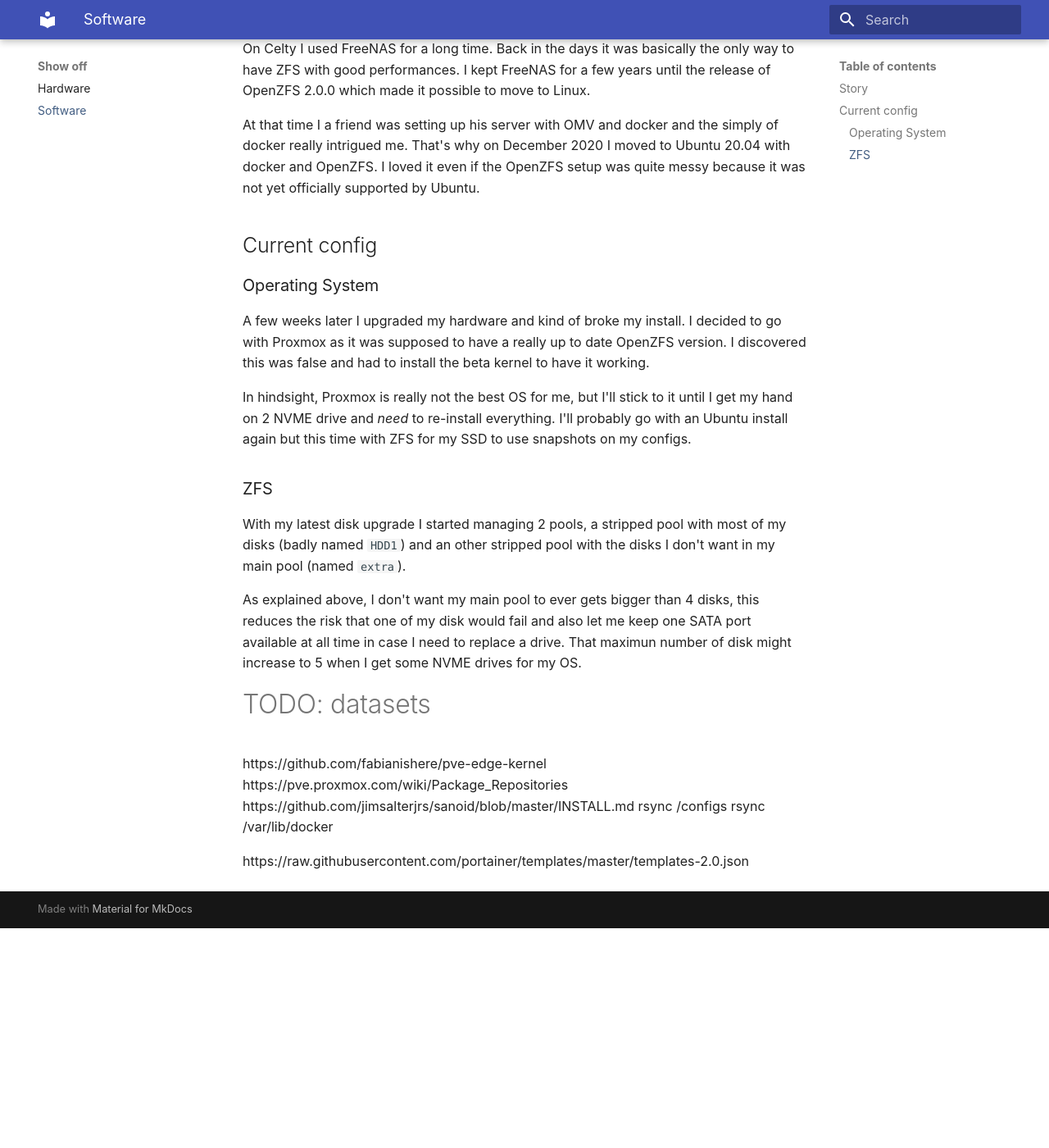
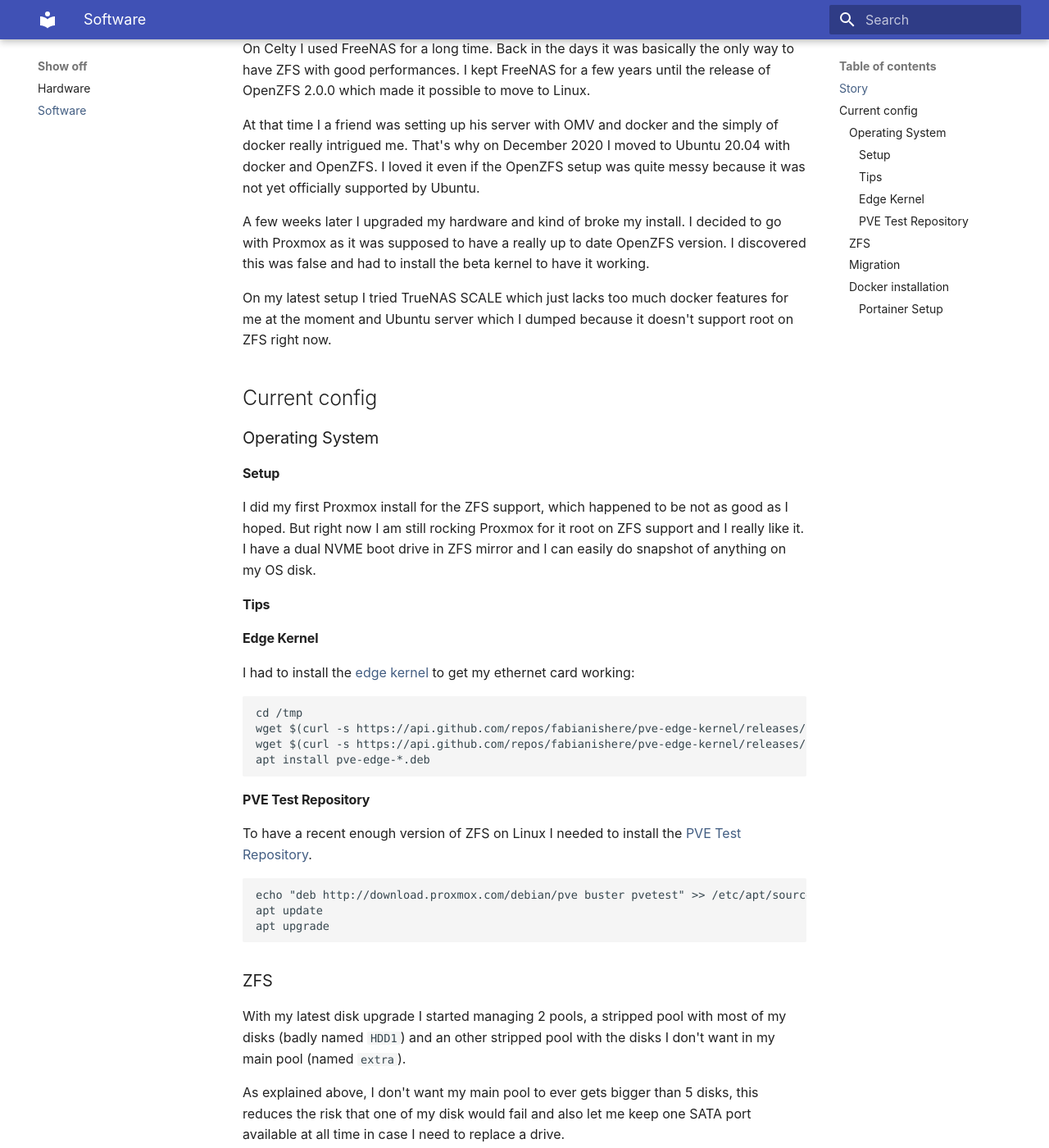
Before and after one commit to xorob0/docs, an MkDocs documentation site: the page built from docs/software.md, in a window 1280 px wide and 1400 px high, scrolled down 366 px. Shown: the whole window at 82% size. Built offline with MkDocs 1.6.1 and Material for MkDocs 9.7.7, drawn with Linux system fonts in a browser that asks for light colours; before the commit the page ends 1498 px from its top, so only the background shows below that; some of the changed text lies outside the part shown.

Commit message:
software update

````diff
--- a/docs/software.md
+++ b/docs/software.md
@@ -10,26 +10,89 @@
 
 At that time I a friend was setting up his server with OMV and docker and the simply of docker really intrigued me. That's why on December 2020 I moved to Ubuntu 20.04 with docker and OpenZFS. I loved it even if the OpenZFS setup was quite messy because it was not yet officially supported by Ubuntu.
 
+A few weeks later I upgraded my hardware and kind of broke my install. I decided to go with Proxmox as it was supposed to have a really up to date OpenZFS version. I discovered this was false and had to install the beta kernel to have it working.
+
+On my latest setup I tried TrueNAS SCALE which just lacks too much docker features for me at the moment and Ubuntu server which I dumped because it doesn't support root on ZFS right now.
+
 ## Current config
 
 ### Operating System
 
-A few weeks later I upgraded my hardware and kind of broke my install. I decided to go with Proxmox as it was supposed to have a really up to date OpenZFS version. I discovered this was false and had to install the beta kernel to have it working.
+#### Setup
 
-In hindsight, Proxmox is really not the best OS for me, but I'll stick to it until I get my hand on 2 NVME drive and _need_ to re-install everything. I'll probably go with an Ubuntu install again but this time with ZFS for my SSD to use snapshots on my configs.
+I did my first Proxmox install for the ZFS support, which happened to be not as good as I hoped. But right now I am still rocking Proxmox for it root on ZFS support and I really like it. I have a dual NVME boot drive in ZFS mirror and I can easily do snapshot of anything on my OS disk.
+
+#### Tips
+
+#### Edge Kernel
+
+I had to install the [edge kernel](https://github.com/fabianishere/pve-edge-kernel) to get my ethernet card working:
+
+```
+cd /tmp
+wget $(curl -s https://api.github.com/repos/fabianishere/pve-edge-kernel/releases/latest | grep 'browser_' | cut -d\" -f4 | grep headers)
+wget $(curl -s https://api.github.com/repos/fabianishere/pve-edge-kernel/releases/latest | grep 'browser_' | cut -d\" -f4 | grep kernel | head -1)
+apt install pve-edge-*.deb
+```
+
+#### PVE Test Repository
+
+To have a recent enough version of ZFS on Linux I needed to install the [PVE Test Repository](https://pve.proxmox.com/wiki/Package_Repositories#sysadmin_test_repo).
+
+```
+echo "deb http://download.proxmox.com/debian/pve buster pvetest" >> /etc/apt/sources.list
+apt update
+apt upgrade
+```
 
 ### ZFS
 
 With my latest disk upgrade I started managing 2 pools, a stripped pool with most of my disks (badly named `HDD1`) and an other stripped pool with the disks I don't want in my main pool (named `extra`).
 
-As explained above, I don't want my main pool to ever gets bigger than 4 disks, this reduces the risk that one of my disk would fail and also let me keep one SATA port available at all time in case I need to replace a drive. That maximun number of disk might increase to 5 when I get some NVME drives for my OS.
+As explained above, I don't want my main pool to ever gets bigger than 5 disks, this reduces the risk that one of my disk would fail and also let me keep one SATA port available at all time in case I need to replace a drive.
 
-#TODO: datasets
+I only have a few datasets:
 
-https://github.com/fabianishere/pve-edge-kernel
-https://pve.proxmox.com/wiki/Package_Repositories
-https://github.com/jimsalterjrs/sanoid/blob/master/INSTALL.md
-rsync /configs
-rsync /var/lib/docker
+- `HDD1/Media`: with all my medias (and my download folder). This needs to be on the same dataset so I can hardlink my movies from my download folder to my Movies folder (and avoid duplicates)
+- `HDD1/Documents`: with my NextCloud storage, including my pictures
+- `HDD1/Backups`: with some old unorganized backups and some new Time Machine backups
 
-https://raw.githubusercontent.com/portainer/templates/master/templates-2.0.json
+I also have a ZFS root (`rpool`) partition with a few datasets
+
+- `rpool/configs`: all my configs folders that I mount on my docker containers
+  - `rpool/configs/plex`: some of my container have their own datasets so it's easier to backup
+
+### Migration
+
+To migrate from an existing proxmox to a new install, all I have to do is:
+
+```
+rsync -av /mnt/old/configs /configs
+rsync -av /mnt/old/var/lib/docker /docker
+```
+
+### Docker installation
+
+I install docker directly on the proxmox host as I probably won't ever use LXC or KVM.
+
+```
+apt remove docker docker-engine docker.io containerd runc
+apt update
+apt install apt-transport-https ca-certificates curl gnupg lsb-release
+curl -fsSL https://download.docker.com/linux/ubuntu/gpg | gpg --dearmor -o /usr/share/keyrings/docker-archive
+echo "deb [arch=amd64 signed-by=/usr/share/keyrings/docker-archive-keyring.gpg] https://download.docker.com/linux/debian $(lsb_release -cs) stable" | tee /etc/apt/sources.list.d/docker.list > /dev/null
+apt update
+apt install docker-ce docker-ce-cli containerd.io
+systemctl start docker
+systemctl enable docker
+```
+
+#### Portainer Setup
+
+As I do almost everything from portainer I just fire it up and do everything from the commandline.
+
+```
+docker run -d -p 8000:8000 -p 9000:9000 --name=portainer --restart=always -v /var/run/docker.sock:/var/run/docker.sock -v /configs/portainer:/data portainer/portainer-ce
+```
+
+If I ran the migration lines this part should not even be needed.
````
Also changed, not shown: docs/services/sanoid.md (+3 -0 lines).
